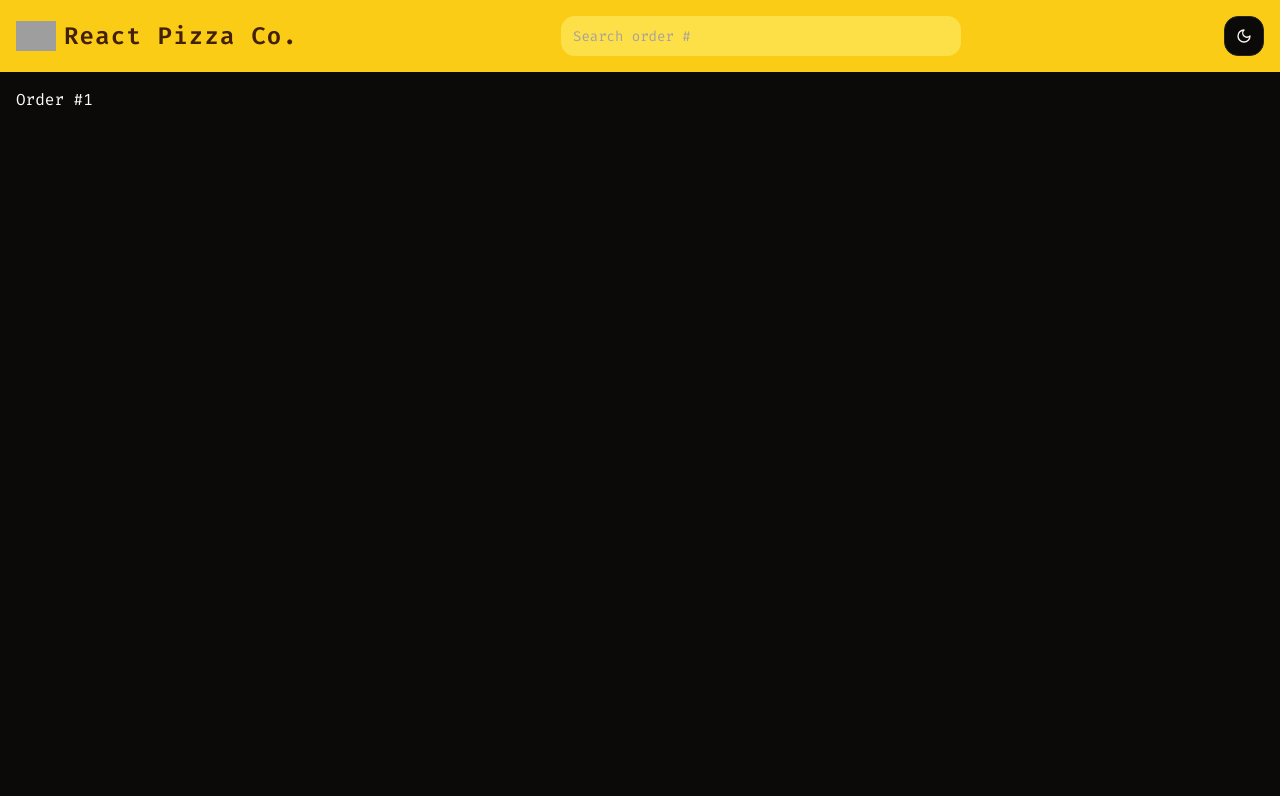
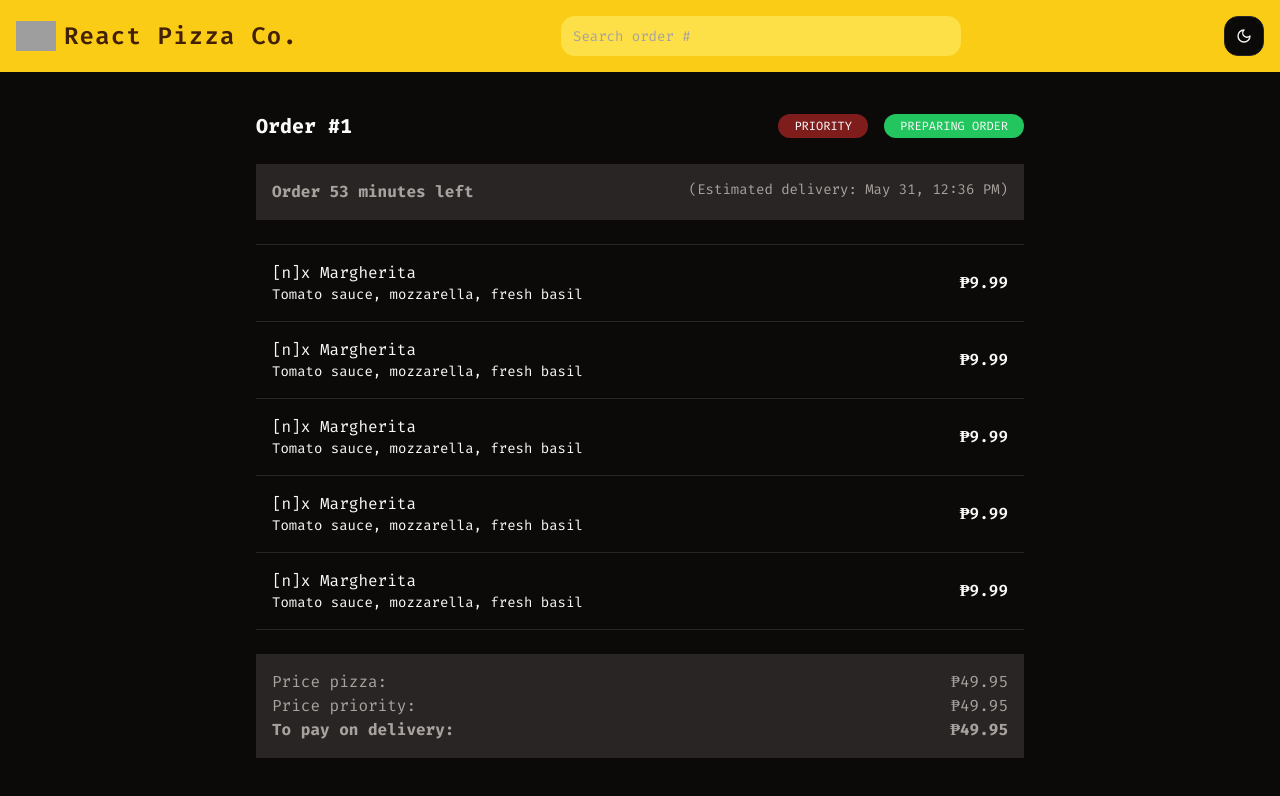
Before and after one commit to jericepon/react-temp-app, a React (Vite) app: page /order/1 in a window 1280 px wide. Shown: the top 796 px of the page. Built offline with nearby package versions, Linux system fonts and the light colour scheme; grey boxes are pictures that could not be loaded.

Commit message:
refactor layout and styling for Cart, Menu, CreateOrder, and Order components; add page-inner and page-title classes; update Tailwind CSS configuration for success color

```diff
--- a/src/features/cart/Cart.tsx
+++ b/src/features/cart/Cart.tsx
@@ -3,7 +3,7 @@ import { Link } from "react-router";
 
 const Cart = () => {
   return (
-    <>
+    <div className="page-inner">
       {/* Back link */}
       <Link to="/" className="text-blue-500 mb-4">
         &larr; Back to Home
@@ -20,7 +20,7 @@ const Cart = () => {
           Clear cart
         </Button>
       </div>
-    </>
+    </div>
   );
 };
 
--- a/src/features/menu/Menu.tsx
+++ b/src/features/menu/Menu.tsx
@@ -2,7 +2,7 @@ import { Button } from '@/components/ui/button'
 
 const Menu = () => {
   return (
-    <div className="flex flex-col items-center text-center space-y-4">
+    <div className="page-inner flex flex-col items-center text-center space-y-4">
       {
         Array.from({ length: 5 }).map((_, index) => (<Menu.Item key={index} />))
       }
@@ -13,7 +13,7 @@ const Menu = () => {
 Menu.Item = () => {
   return (
     <div className="group flex w-full">
-      <div className="max-w-[150px] grow">
+      <div className="max-w-[100px] grow">
         <img src="https://ui-avatars.com/api/?name=React+Pizza" alt="Pizza" className='w-full' />
       </div>
       <div className="flex flex-col text-left ml-4">
--- a/src/features/order/CreateOrder.tsx
+++ b/src/features/order/CreateOrder.tsx
@@ -5,8 +5,8 @@ import { Checkbox } from "@/components/ui/checkbox"
 const CreateOrder = () => {
   return (
     <>
-      <form className="mt-6 mx-auto max-w-3xl space-y-6">
-        <h1 className="text-xl font-bold">Ready to order? Let's go!</h1>
+      <form className="page-inner space-y-6">
+        <h1 className="page-title">Ready to order? Let's go!</h1>
         <div className="flex items-center">
           <div className="min-w-44">
             First Name
@@ -37,8 +37,9 @@ const CreateOrder = () => {
             Make your order a priority?
           </label>
         </div>
-        <Button className="mt-4 rounded-full uppercase font-bold">
-          Order now from ₱500
+        <Button disabled className="mt-4 rounded-full uppercase font-bold">
+          {/* <span>Order now from ₱500</span> */}
+          <span>Placing order...</span>
         </Button>
       </form>
     </>
--- a/src/features/order/Order.tsx
+++ b/src/features/order/Order.tsx
@@ -3,14 +3,64 @@ import { useParams } from "react-router";
 const Order = () => {
   const { orderId } = useParams();
   return (
-    <div>Order #{orderId}</div>
-  )
-}
+    <>
+      <div className="page-inner space-y-6">
+        {/* Order header */}
+        <div className="flex items-center">
+          <h1 className="page-title">Order #{orderId}</h1>
+          <div className="flex ml-auto space-x-4">
+            <div className="rounded-full uppercase bg-destructive text-white px-4 py-1 text-xs align-middle">
+              priority
+            </div>
+            <div className="rounded-full uppercase bg-success px-4 py-1 text-xs align-middle">
+              preparing order
+            </div>
+          </div>
+        </div>
+        {/* ETA */}
+        <div className="flex p-4 bg-muted text-muted-foreground">
+          <div className="font-lg font-bold">Order 53 minutes left</div>
+          <div className="ml-auto">
+            <div className="text-sm">(Estimated delivery: May 31, 12:36 PM)</div>
+          </div>
+        </div>
+        {/* Order items */}
+        <div className="block">
+          {Array.from({ length: 5 }).map((_, index) => (
+            <Order.Item key={index} />
+          ))}
+        </div>
+        {/* Total */}
+        <div className="flex flex-col p-4 bg-muted text-muted-foreground">
+          <div className="flex justify-between">
+            <div className="font-lg">Price pizza:</div>
+            <div>₱49.95</div>
+          </div>
+          <div className="flex justify-between">
+            <div className="font-lg">Price priority:</div>
+            <div>₱49.95</div>
+          </div>
+          <div className="flex justify-between">
+            <div className="font-lg font-bold">To pay on delivery:</div>
+            <div className="font-bold">₱49.95</div>
+          </div>
+        </div>
+      </div>
+    </>
+  );
+};
 
 Order.Item = () => {
   return (
-    <div>Order Item</div>
-  )
-}
+    <div className="flex items-center w-full last:border-b border-t p-4">
+      <div className="flex flex-col text-left">
+        <p className="">[n]x Margherita</p>
+        <div className="text-sm">Tomato sauce, mozzarella, fresh basil</div>
+      </div>
 
-export default Order
+      <div className="font-semibold ml-auto">₱9.99</div>
+    </div>
+  );
+};
+
+export default Order;
--- a/src/index.css
+++ b/src/index.css
@@ -22,6 +22,8 @@
     --accent-foreground: 24 9.8% 10%;
     --destructive: 0 84.2% 60.2%;
     --destructive-foreground: 60 9.1% 97.8%;
+    --success: 142.1 70.6% 45.3%;
+    --success-foreground: 142.4 71.8% 29.2%;
     --border: 20 5.9% 90%;
     --input: 20 5.9% 90%;
     --ring: 20 14.3% 4.1%;
@@ -81,3 +83,11 @@
     @apply bg-background text-foreground;
   }
 }
+
+.page-inner {
+  @apply mx-auto max-w-3xl mt-6
+}
+
+.page-title {
+  @apply text-xl font-bold
+}
--- a/src/router/index.ts
+++ b/src/router/index.ts
@@ -8,11 +8,10 @@ import { createBrowserRouter } from "react-router";
 
 const router = createBrowserRouter([
   {
-    path: "/",
     Component: DefaultLayout,
     children: [
       {
-        path: "",
+        path: "/",
         Component: HomePage,
       },
       {
--- a/tailwind.config.js
+++ b/tailwind.config.js
@@ -42,6 +42,10 @@ export default {
           DEFAULT: 'hsl(var(--secondary))',
           foreground: 'hsl(var(--secondary-foreground))'
         },
+        success: {
+          DEFAULT: 'hsl(var(--success))',
+          foreground: 'hsl(var(--success-foreground))'
+        },
         destructive: {
           DEFAULT: 'hsl(var(--destructive))',
           foreground: 'hsl(var(--destructive-foreground))'
```
Also changed, not shown: src/features/order/order.css (added).
